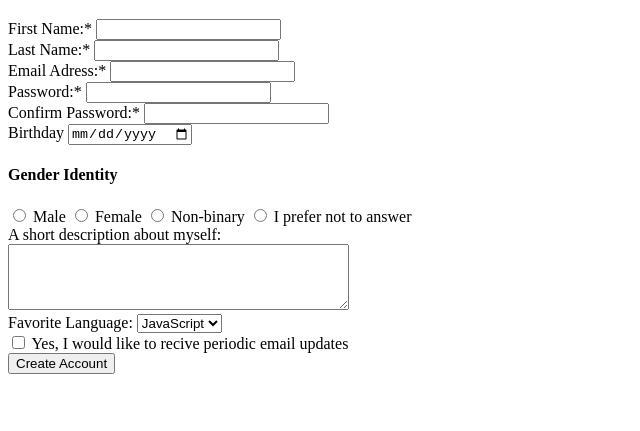
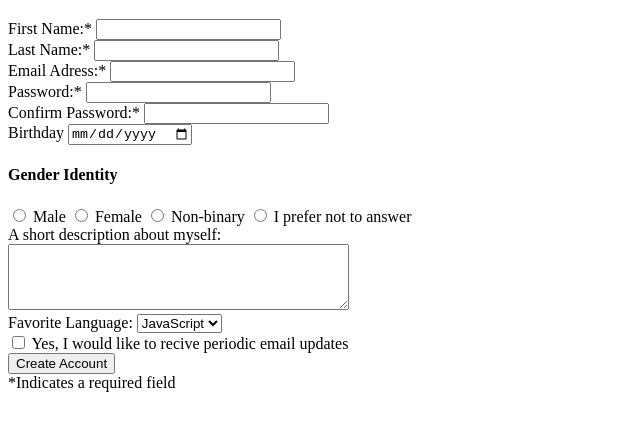
Before and after one commit to ThieryNisengwe/web_fundamentals_june, a plain HTML site: page registration_form/registration_form.html in a window 1280 px wide. Shown: the part 61-492 px from the top of the page, without its empty margins (0-640 px from the left). Drawn offline with Linux system fonts and the light colour scheme.

Commit message:
text issues

```diff
--- a/registration_form/registration_form.html
+++ b/registration_form/registration_form.html
@@ -66,6 +66,9 @@
       <div>
         <input type="submit" value="Create Account">
       </div>
+      <div>
+        <label for="">*Indicates a required field</label>
+      </div>
     </div>
 </form>
 </body>
```
Also changed, not shown: html/dicitonary_entry/dictionaryEntry.html (+1 -1 lines).
